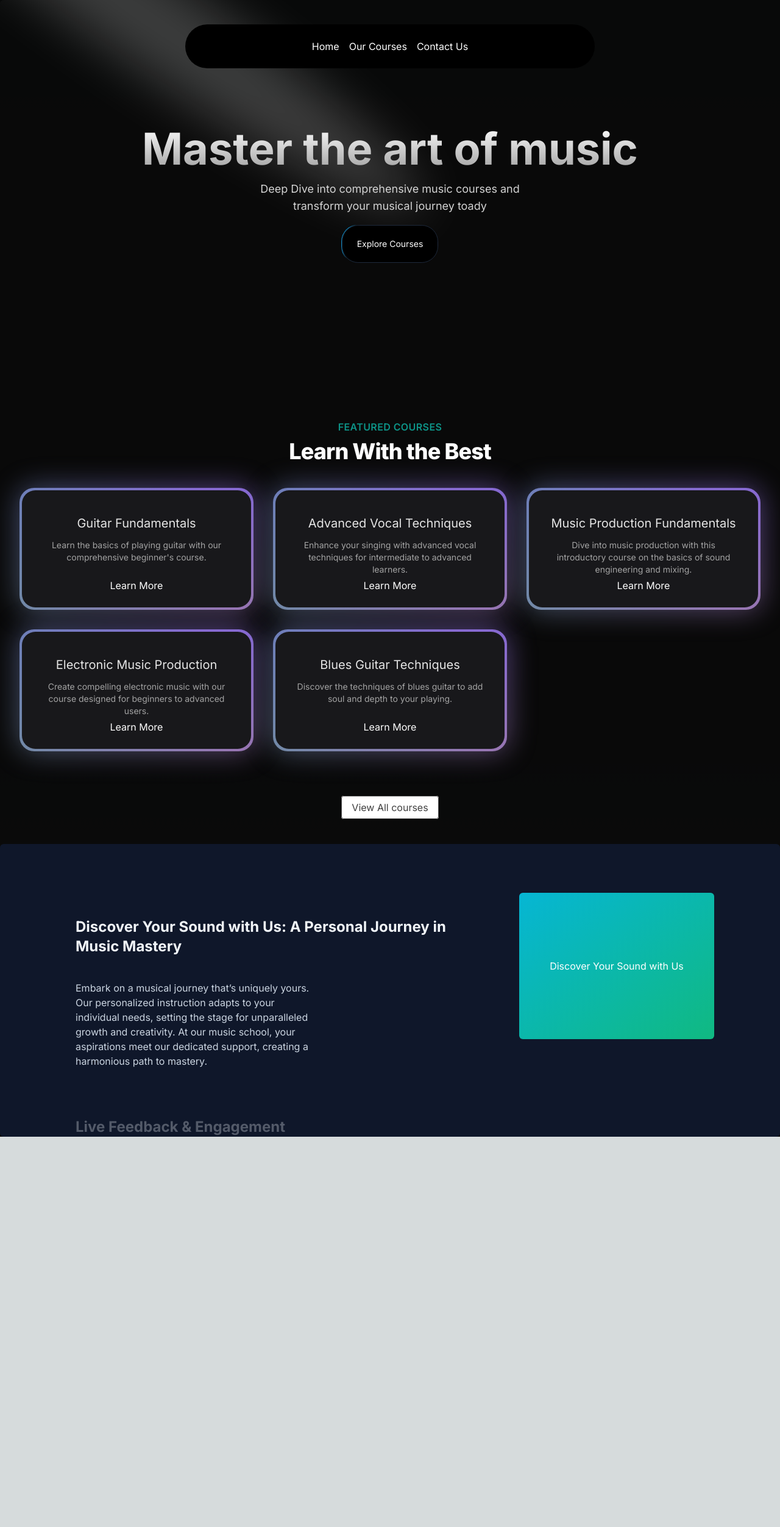
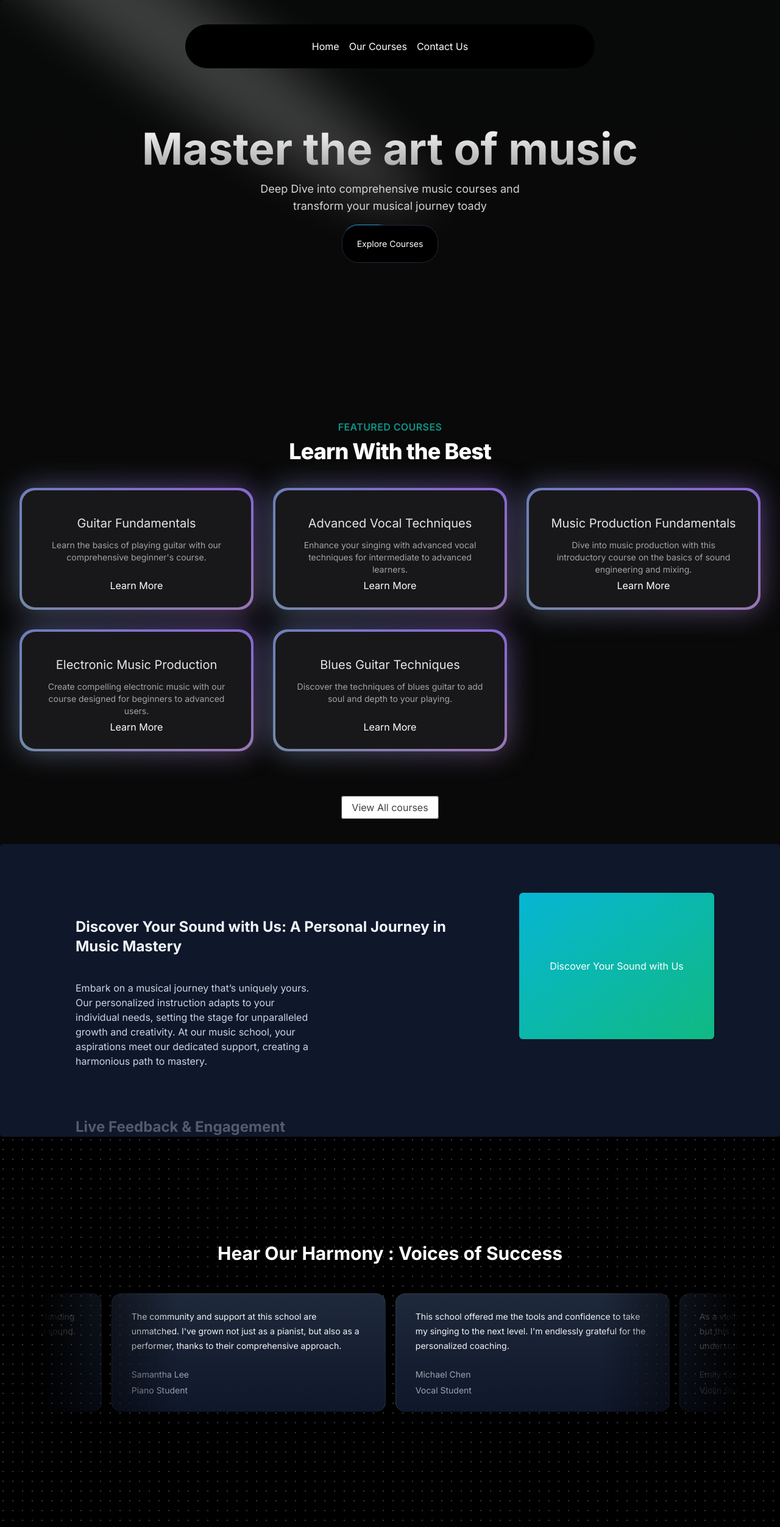
Before and after one commit to HARSHITSHARMA18/Music-App, a Next.js app: page / in a window 1280 px wide. Shown: the whole page at 61% size. Before the commit the page ends 1864 px from the top, so only its background shows below. Built offline with nearby package versions, Linux system fonts and the light colour scheme.

Commit message:
Testimonial Section Added

```diff
--- a/package.json
+++ b/package.json
@@ -11,6 +11,7 @@
   "dependencies": {
     "clsx": "^2.1.0",
     "framer-motion": "^11.0.27",
+    "mini-svg-data-uri": "^1.4.4",
     "next": "14.1.4",
     "react": "^18",
     "react-dom": "^18",
--- a/src/app/page.tsx
+++ b/src/app/page.tsx
@@ -1,5 +1,6 @@
 import FeaturedCourses from "@/components/FeaturedCourses";
 import HeroSection from "@/components/HeroSection";
+import TestimonialCards from "@/components/TestimonialCards";
 import WhyChooseUs from "@/components/WhyChooseUs";
 import Image from "next/image";
 
@@ -11,6 +12,7 @@ export default function Home() {
       <HeroSection />
       <FeaturedCourses />
       <WhyChooseUs />
+      <TestimonialCards />
     </main>
   );
 }
--- /dev/null
+++ b/src/components/TestimonialCards.tsx
@@ -0,0 +1,64 @@
+"use client";
+
+import { InfiniteMovingCards } from "./ui/infinite-moving-cards";
+
+const musicSchoolTestimonials = [
+  {
+    quote:
+      "Joining the music school transformed my understanding of music and helped me to truly discover my own sound. The instructors are world-class!",
+    name: "Alex Johnson",
+    title: "Guitar Student",
+  },
+  {
+    quote:
+      "The community and support at this school are unmatched. I've grown not just as a pianist, but also as a performer, thanks to their comprehensive approach.",
+    name: "Samantha Lee",
+    title: "Piano Student",
+  },
+  {
+    quote:
+      "This school offered me the tools and confidence to take my singing to the next level. I'm endlessly grateful for the personalized coaching.",
+    name: "Michael Chen",
+    title: "Vocal Student",
+  },
+  {
+    quote:
+      "As a violinist, finding the right mentor can be challenging, but this school matched me with a teacher who truly understands my goals and challenges.",
+    name: "Emily Taylor",
+    title: "Violin Student",
+  },
+  {
+    quote:
+      "The production courses here opened my eyes to the intricacies of music production. Highly recommend for any aspiring producers!",
+    name: "Chris Morales",
+    title: "Music Production Student",
+  },
+];
+
+function TestimonialCards() {
+  return (
+    <div
+      className="h-[40rem] w-full dark:bg-black dark:bg-dot-white/[0.5]
+    relative flex flex-col items-center justify-center overflow-hidden
+    "
+    >
+      <h2 className="dark:text-white text-3xl font-bold text-center mb-8 z-10">
+        Hear Our Harmony : Voices of Success
+      </h2>
+
+      <div className="flex justify-center w-full overflow-hidden px-4 sm:px-6 lg:px-8">
+        <div className="w-full max-w-6xl">
+          <InfiniteMovingCards
+            items={musicSchoolTestimonials}
+            direction="left"
+            speed="normal"
+            pauseOnHover={true}
+            className=""
+          />
+        </div>
+      </div>
+    </div>
+  );
+}
+
+export default TestimonialCards;
--- /dev/null
+++ b/src/components/ui/infinite-moving-cards.tsx
@@ -0,0 +1,121 @@
+"use client";
+
+import { cn } from "@/utils/cn";
+import React, { useEffect, useState } from "react";
+
+export const InfiniteMovingCards = ({
+  items,
+  direction = "left",
+  speed = "fast",
+  pauseOnHover = true,
+  className,
+}: {
+  items: {
+    quote: string;
+    name: string;
+    title: string;
+  }[];
+  direction?: "left" | "right";
+  speed?: "fast" | "normal" | "slow";
+  pauseOnHover?: boolean;
+  className?: string;
+}) => {
+  const containerRef = React.useRef<HTMLDivElement>(null);
+  const scrollerRef = React.useRef<HTMLUListElement>(null);
+
+  useEffect(() => {
+    addAnimation();
+  }, []);
+  const [start, setStart] = useState(false);
+  function addAnimation() {
+    if (containerRef.current && scrollerRef.current) {
+      const scrollerContent = Array.from(scrollerRef.current.children);
+
+      scrollerContent.forEach((item) => {
+        const duplicatedItem = item.cloneNode(true);
+        if (scrollerRef.current) {
+          scrollerRef.current.appendChild(duplicatedItem);
+        }
+      });
+
+      getDirection();
+      getSpeed();
+      setStart(true);
+    }
+  }
+  const getDirection = () => {
+    if (containerRef.current) {
+      if (direction === "left") {
+        containerRef.current.style.setProperty(
+          "--animation-direction",
+          "forwards"
+        );
+      } else {
+        containerRef.current.style.setProperty(
+          "--animation-direction",
+          "reverse"
+        );
+      }
+    }
+  };
+  const getSpeed = () => {
+    if (containerRef.current) {
+      if (speed === "fast") {
+        containerRef.current.style.setProperty("--animation-duration", "20s");
+      } else if (speed === "normal") {
+        containerRef.current.style.setProperty("--animation-duration", "40s");
+      } else {
+        containerRef.current.style.setProperty("--animation-duration", "80s");
+      }
+    }
+  };
+  return (
+    <div
+      ref={containerRef}
+      className={cn(
+        "scroller relative z-20  max-w-7xl overflow-hidden  [mask-image:linear-gradient(to_right,transparent,white_20%,white_80%,transparent)]",
+        className
+      )}
+    >
+      <ul
+        ref={scrollerRef}
+        className={cn(
+          " flex min-w-full shrink-0 gap-4 py-4 w-max flex-nowrap",
+          start && "animate-scroll ",
+          pauseOnHover && "hover:[animation-play-state:paused]"
+        )}
+      >
+        {items.map((item, idx) => (
+          <li
+            className="w-[350px] max-w-full relative rounded-2xl border border-b-0 flex-shrink-0 border-slate-700 px-8 py-6 md:w-[450px]"
+            style={{
+              background:
+                "linear-gradient(180deg, var(--slate-800), var(--slate-900)",
+            }}
+            key={item.name}
+          >
+            <blockquote>
+              <div
+                aria-hidden="true"
+                className="user-select-none -z-1 pointer-events-none absolute -left-0.5 -top-0.5 h-[calc(100%_+_4px)] w-[calc(100%_+_4px)]"
+              ></div>
+              <span className=" relative z-20 text-sm leading-[1.6] text-gray-100 font-normal">
+                {item.quote}
+              </span>
+              <div className="relative z-20 mt-6 flex flex-row items-center">
+                <span className="flex flex-col gap-1">
+                  <span className=" text-sm leading-[1.6] text-gray-400 font-normal">
+                    {item.name}
+                  </span>
+                  <span className=" text-sm leading-[1.6] text-gray-400 font-normal">
+                    {item.title}
+                  </span>
+                </span>
+              </div>
+            </blockquote>
+          </li>
+        ))}
+      </ul>
+    </div>
+  );
+};
--- a/tailwind.config.ts
+++ b/tailwind.config.ts
@@ -4,6 +4,8 @@ const colors = require("tailwindcss/colors");
 const {
   default: flattenColorPalette,
 } = require("tailwindcss/lib/util/flattenColorPalette");
+
+const svgToDataUri = require("mini-svg-data-uri");
 
 const config: Config = {
   content: [
@@ -21,6 +23,8 @@ const config: Config = {
       },
       animation: {
         spotlight: "spotlight 2s ease .75s 1 forwards",
+        scroll:
+          "scroll var(--animation-duration, 40s) var(--animation-direction, forwards) linear infinite",
       },
       keyframes: {
         spotlight: {
@@ -33,10 +37,19 @@ const config: Config = {
             transform: "translate(-50%,-40%) scale(1)",
           },
         },
+
+        scroll: {
+          to: {
+            transform: "translate(calc(-50% - 0.5rem))",
+          },
+        },
       },
     },
   },
-  plugins: [addVariablesForColors],
+  plugins: [
+    addVariablesForColors,
+    addSvgPatterns, //for grid and dotted background
+  ],
 };
 export default config;
 
@@ -50,3 +63,26 @@ function addVariablesForColors({ addBase, theme }: any) {
     ":root": newVars,
   });
 }
+
+function addSvgPatterns({ matchUtilities, theme }: any) {
+  matchUtilities(
+    {
+      "bg-grid": (value: any) => ({
+        backgroundImage: `url("${svgToDataUri(
+          `<svg xmlns="http://www.w3.org/2000/svg" viewBox="0 0 32 32" width="32" height="32" fill="none" stroke="${value}"><path d="M0 .5H31.5V32"/></svg>`
+        )}")`,
+      }),
+      "bg-grid-small": (value: any) => ({
+        backgroundImage: `url("${svgToDataUri(
+          `<svg xmlns="http://www.w3.org/2000/svg" viewBox="0 0 32 32" width="8" height="8" fill="none" stroke="${value}"><path d="M0 .5H31.5V32"/></svg>`
+        )}")`,
+      }),
+      "bg-dot": (value: any) => ({
+        backgroundImage: `url("${svgToDataUri(
+          `<svg xmlns="http://www.w3.org/2000/svg" viewBox="0 0 32 32" width="16" height="16" fill="none"><circle fill="${value}" id="pattern-circle" cx="10" cy="10" r="1.6257413380501518"></circle></svg>`
+        )}")`,
+      }),
+    },
+    { values: flattenColorPalette(theme("backgroundColor")), type: "color" }
+  );
+}
```
Also changed, not shown: 1 other file (tests, documents, lock files or other folders).
